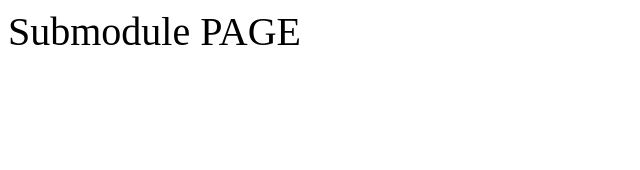
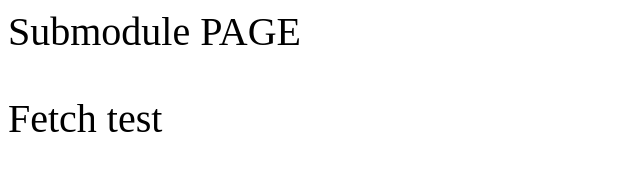
Before and after one commit to kyhiden/sample-sub, a plain HTML site: page index.html in a window 1280 px wide. Shown: the whole page, without its empty margins (0-640 px from the left). Drawn offline with Linux system fonts and the light colour scheme.

Commit message:
add Fetch word

```diff
--- a/index.html
+++ b/index.html
@@ -2,4 +2,5 @@
  <link   href="styles.css" type="text/css" rel="stylesheet" />
  <script src="main.js"     type="text/javascript"    ></script>
  <p>Submodule PAGE </p>
+ <p>Fetch test</p>
 </body></html>
```
